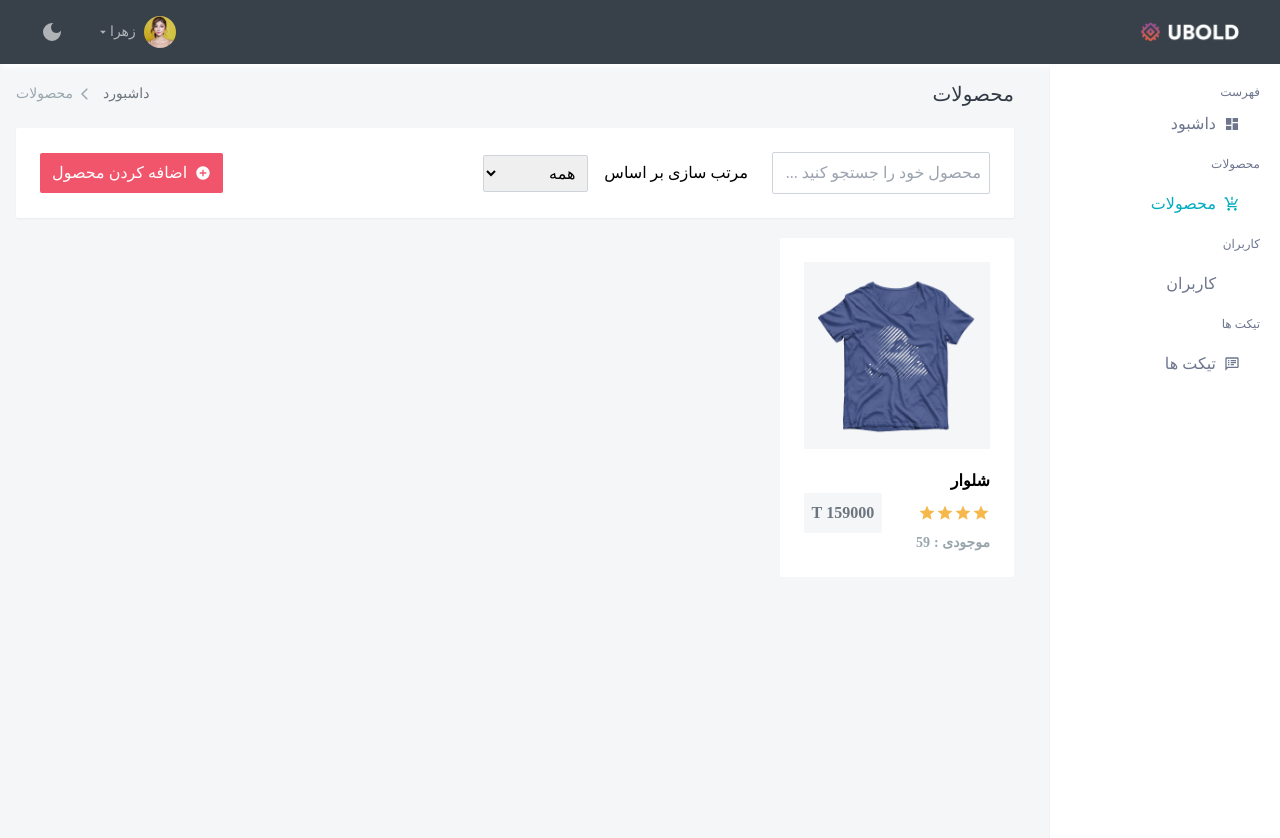
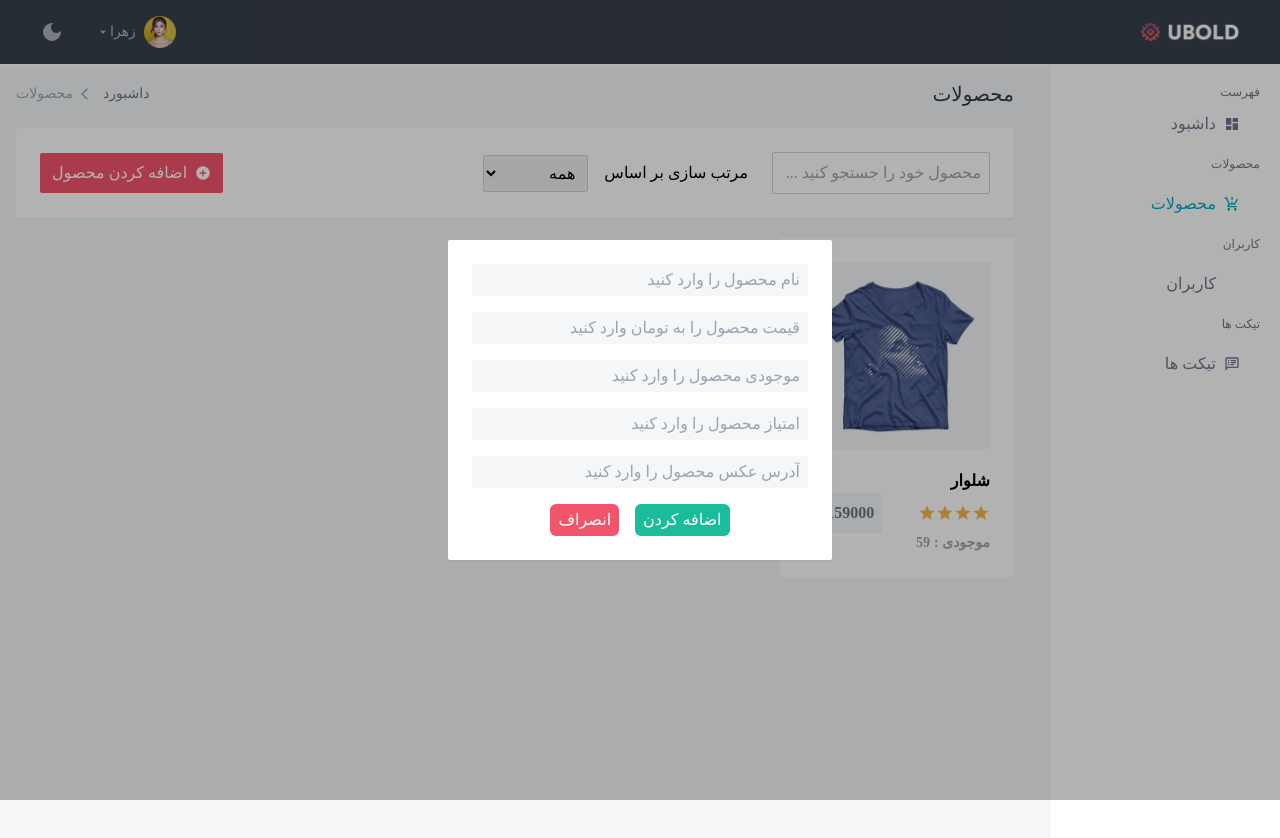
Before and after one commit to Mhboolor/my-dashboard, a React (Create React App) app: page /products in a window 1280 px wide. Shown: the top 838 px of the page. Built offline with nearby package versions, Linux system fonts and the light colour scheme; data requests are answered from the project's data file; some icons are missing.

Commit message:
feat:create add newproduct component

```diff
--- /dev/null
+++ b/src/components/products/AddProduct.jsx
@@ -0,0 +1,21 @@
+import React from 'react'
+
+function AddProduct() {
+  return (
+    <div className='w-full h-full fixed left-0 top-0 flex items-center justify-center bg-black/30 z-50'>
+        <div className='bg-white rounded-sm shadow-sm flex flex-col gap-4 p-6 w-full sm:w-96'>
+            <input type="text" placeholder='نام محصول را وارد کنید' className='bg-light rounded-sm px-2 py-1 w-full'/>
+            <input type="text" placeholder='قیمت محصول را به تومان وارد کنید' className='bg-light rounded-sm px-2 py-1 w-full'/>
+            <input type="text" placeholder='موجودی محصول را وارد کنید' className='bg-light rounded-sm px-2 py-1 w-full'/>
+            <input type="text" placeholder='امتیاز محصول را وارد کنید' className='bg-light rounded-sm px-2 py-1 w-full'/>
+            <input type="text" placeholder='آدرس عکس محصول را وارد کنید' className='bg-light rounded-sm px-2 py-1 w-full'/>
+            <div className='flex items-center justify-center gap-4'>
+                <button className='px-2 py-1 bg-green/100 text-white rounded-md'>اضافه کردن</button>
+                <button className='px-2 py-1 bg-red text-white rounded-md'>انصراف</button>
+            </div>
+        </div>
+    </div>
+  )
+}
+
+export default AddProduct
--- a/src/pages/Products.jsx
+++ b/src/pages/Products.jsx
@@ -4,6 +4,7 @@ import Product from "../components/products/Product";
 import HeaderPages from "../components/HeaderPages";
 import { useGetAllProductsQuery } from "../api/apiSlice";
 import Loading from "../components/Loading";
+import AddProduct from "../components/products/AddProduct";
 
 function Products() {
   const { data: products, isLoading, isError } = useGetAllProductsQuery();
@@ -25,6 +26,7 @@ function Products() {
           ))}
         </div>
       ) : null}
+      <AddProduct/>
     </div>
   );
 }
```
